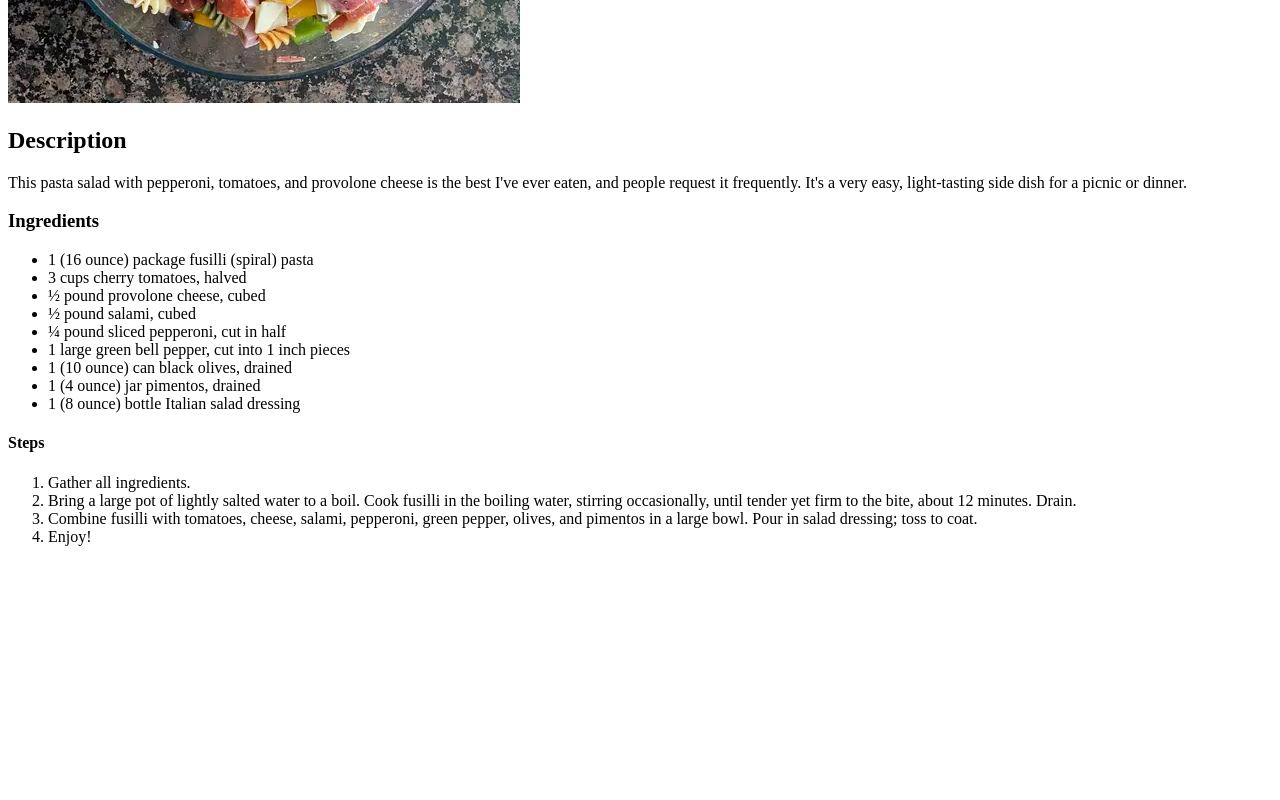
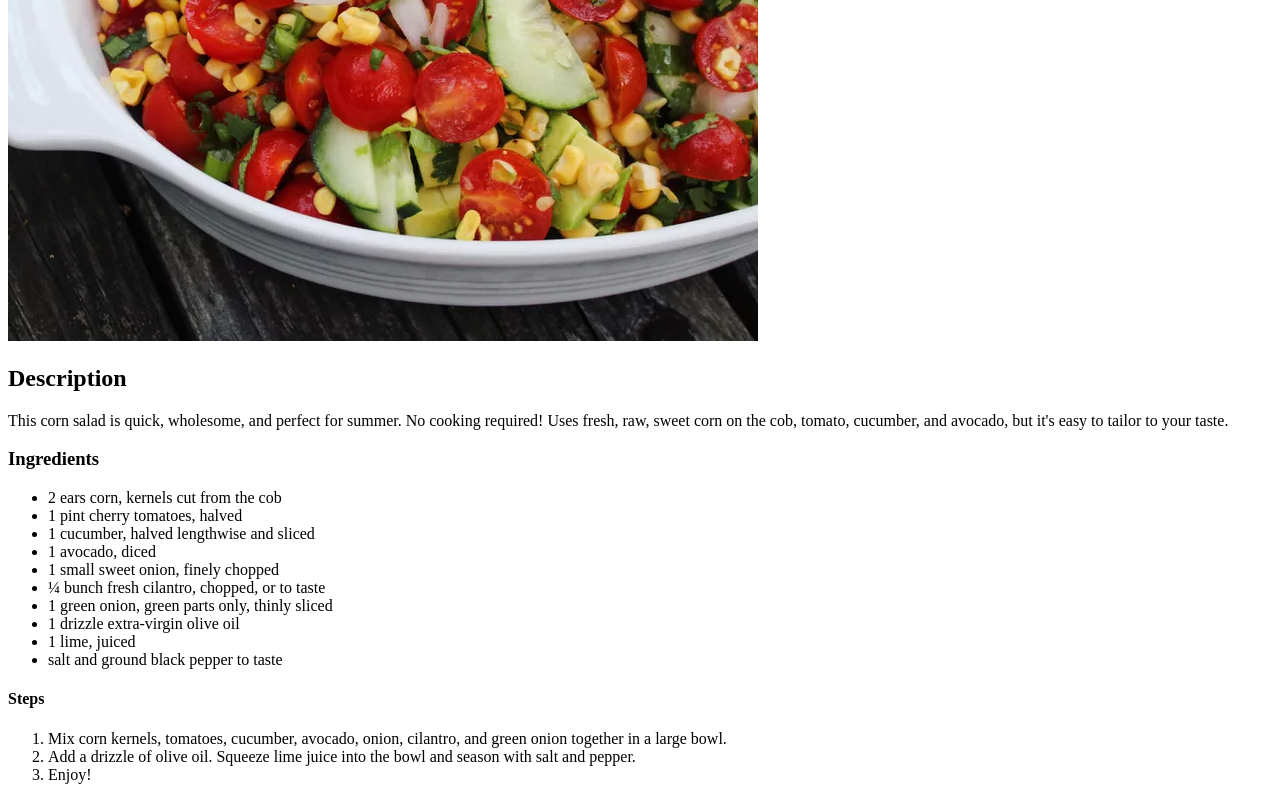
Before and after one commit to hyperionao/odin-recipes, a plain HTML site: page recipes/raw_corn_salad.html in a window 1280 px wide. Shown: the part 489-1289 px from the top of the page. Before the commit the page ends 1051 px from the top, so only its background shows below. Drawn offline with Linux system fonts and the light colour scheme.

Commit message:
Added raw corn salad

```diff
--- a/recipes/raw_corn_salad.html
+++ b/recipes/raw_corn_salad.html
@@ -6,27 +6,27 @@
     <title>Document</title>
 </head>
 <body>
-    <h1>Awesome Pasta Salad</h1>
-    <img src="../images/image.webp">
+    <h1>Raw Corn Salad</h1>
+    <img src="../images/8380470-3573218b58fc4821a170cc30fd3db952.webp">
     <h2>Description</h2>
-    <p>This pasta salad with pepperoni, tomatoes, and provolone cheese is the best I've ever eaten, and people request it frequently. It's a very easy, light-tasting side dish for a picnic or dinner.</p>
+    <p>This corn salad is quick, wholesome, and perfect for summer. No cooking required! Uses fresh, raw, sweet corn on the cob, tomato, cucumber, and avocado, but it's easy to tailor to your taste.</p>
     <h3>Ingredients</h3>
     <ul>
-        <li>1 (16 ounce) package fusilli (spiral) pasta</li>
-        <li>3 cups cherry tomatoes, halved</li>
-        <li>½ pound provolone cheese, cubed</li>
-        <li>½ pound salami, cubed</li>
-        <li>¼ pound sliced pepperoni, cut in half</li>
-        <li>1 large green bell pepper, cut into 1 inch pieces</li>
-        <li>1 (10 ounce) can black olives, drained</li>
-        <li>1 (4 ounce) jar pimentos, drained</li>
-        <li>1 (8 ounce) bottle Italian salad dressing</li>
+        <li>2 ears corn, kernels cut from the cob</li>
+        <li>1 pint cherry tomatoes, halved</li>
+        <li>1 cucumber, halved lengthwise and sliced</li>
+        <li>1 avocado, diced</li>
+        <li>1 small sweet onion, finely chopped</li>
+        <li>¼ bunch fresh cilantro, chopped, or to taste</li>
+        <li>1 green onion, green parts only, thinly sliced</li>
+        <li>1 drizzle extra-virgin olive oil</li>
+        <li>1 lime, juiced</li>
+        <li>salt and ground black pepper to taste</li>
     </ul>
     <h4>Steps</h4>
     <ol>
-        <li>Gather all ingredients.</li>
-        <li>Bring a large pot of lightly salted water to a boil. Cook fusilli in the boiling water, stirring occasionally, until tender yet firm to the bite, about 12 minutes. Drain.</li>
-        <li>Combine fusilli with tomatoes, cheese, salami, pepperoni, green pepper, olives, and pimentos in a large bowl. Pour in salad dressing; toss to coat.</li>
+        <li>Mix corn kernels, tomatoes, cucumber, avocado, onion, cilantro, and green onion together in a large bowl.</li>
+        <li>Add a drizzle of olive oil. Squeeze lime juice into the bowl and season with salt and pepper.</li>
         <li>Enjoy!</li>
     </ol>
 </body>
```
